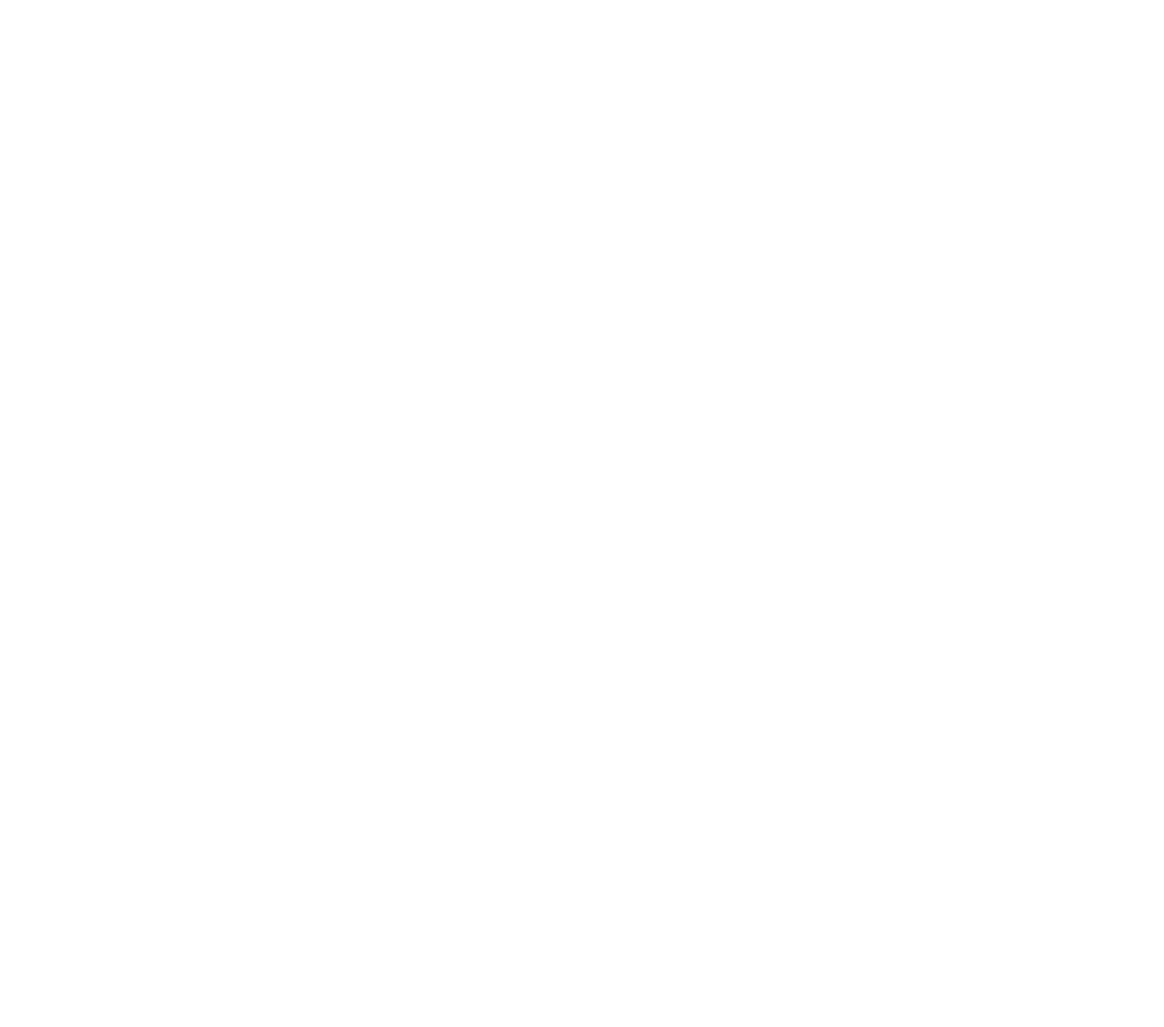
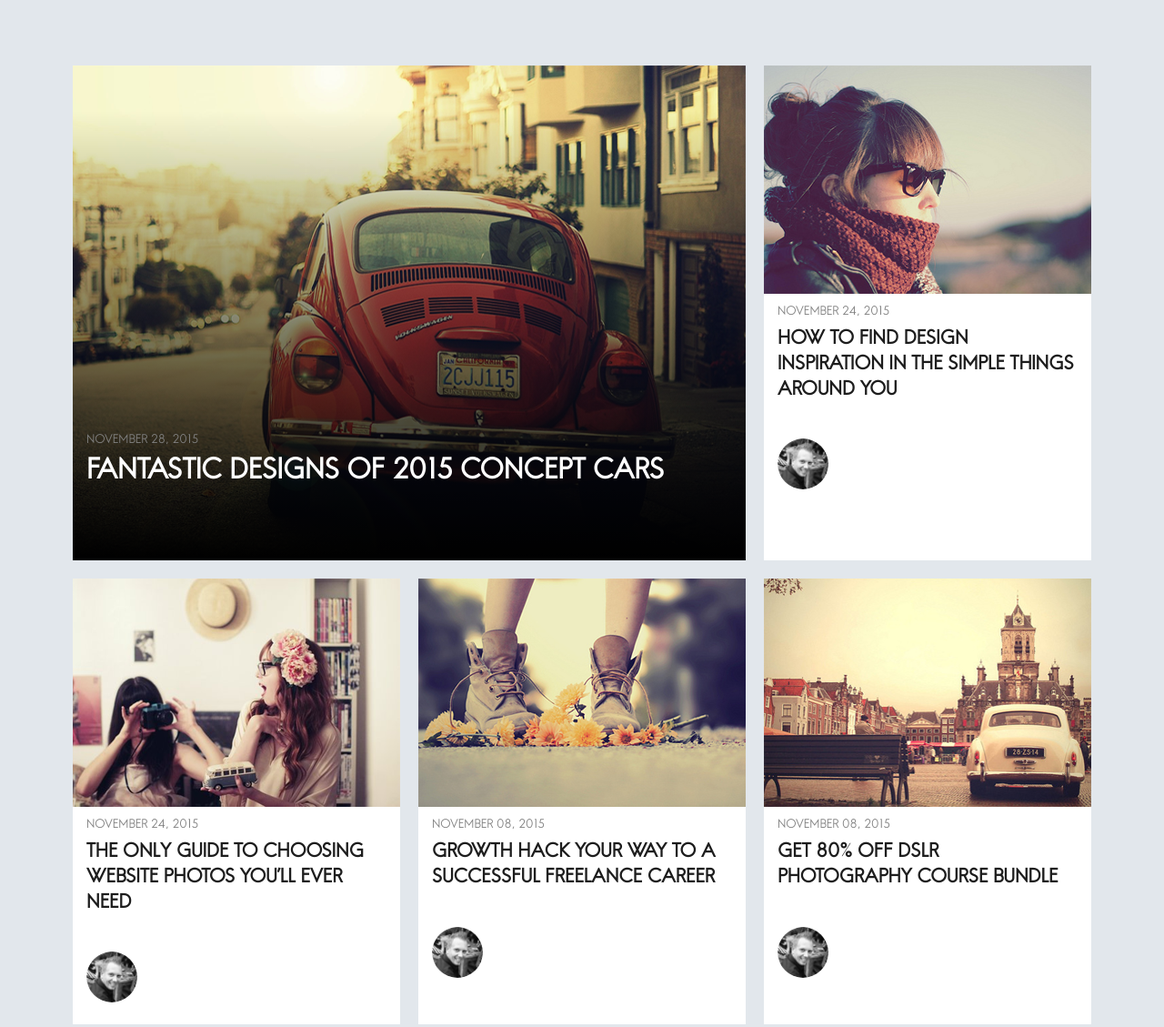
Before and after one commit to jekafr/blog-grid, a plain HTML site: page index.html in a window 1280 px wide. Shown: the whole page at 91% size. Before the commit the page ends 800 px from the top, so only its background shows below. Drawn offline with Linux system fonts and the light colour scheme.

Commit message:
almost all

```diff
--- a/css/style.css
+++ b/css/style.css
@@ -1 +1,126 @@
-d
+*{
+	box-sizing: border-box;
+}
+html{
+  font-size: 12px;
+}
+body{
+  font-family: hans_kendrick_3regular, sans-serif;
+  color: #1d1d1d;
+  margin: 0;
+  padding-top: 5.625vw;
+  font-size: 1rem;
+  background-color: #e2e7ec;
+}
+@font-face {
+    font-family: 'hans_kendrick_3regular';
+    src: url('../fonts/hanskendrick-regular-webfont.woff2') format('woff2'),
+         url('../fonts/hanskendrick-regular-webfont.woff') format('woff');
+    font-weight: normal;
+    font-style: normal;
+
+}
+.visually-hidden{
+   position: absolute !important;
+   clip: rect(1px 1px 1px 1px); /* IE6, IE7 */
+   clip: rect(1px, 1px, 1px, 1px);
+   padding:0 !important;
+   border:0 !important;
+   height: 1px !important;
+   width: 1px !important;
+   overflow: hidden;
+}
+a{
+  text-decoration: none;
+  color: inherit;
+}
+img{
+  display: inline-block;
+  max-width: 100%;
+  width: 100%;
+}
+.container{
+	max-width: 1140px;
+	padding: 0 10px;
+	margin: 0 auto;
+}
+.row{
+	display: flex;
+  flex-wrap: wrap;
+	margin: 0 -10px;
+}
+.col{
+	padding: 0 10px;
+  margin-bottom: 20px;
+  display: flex;
+}
+.article{
+  width: 100%;
+  background-color: #FFF;
+}
+.article__title{
+ line-height: 1.3636;
+ text-transform: uppercase;
+ font-size: 1.275rem;
+  margin: 0 0 2.06666em;
+}
+.article__time{
+  text-transform: uppercase;
+  font-size: 0.8123rem;
+  line-height: 2.3;
+  color: #818181;
+}
+.article_big{
+  position: relative;
+  flex-grow: 1;
+}
+.article_big:before{
+  content: "";
+  position: absolute;
+  top: 50px;
+  bottom: 0;
+  left: 0;
+  right: 0;
+  background-image: linear-gradient(transparent, rgba(0,0,0,1));
+}
+.article_big .article__info{
+  position: absolute;
+  left: 0;
+  bottom: 0;
+  width: 100%;
+  padding: 0 15px 20px;
+}
+.article__title_big{
+  font-size: 1.875rem;
+  color: #FFF;
+  line-height: 1.2;
+}
+.article__info{
+  padding: 0 15px 20px;
+  display: flex;
+  flex-direction: column;
+  justify-content: space-between;
+  align-items: flex-start;
+}
+
+.author__img{
+  width: 56px;
+  height: 56px;
+  border-radius: 50%;
+}
+
+
+
+
+@media screen and (min-width: 1023px) {
+  html{
+    font-size: 16px;
+  }
+.col{
+  width: 33.3333%;
+}
+.col_big{
+  width: auto;
+  flex-grow: 1;
+}
+}
--- a/index.html
+++ b/index.html
@@ -2,9 +2,106 @@
 <html lang="en">
 <head>
 	<meta charset="UTF-8">
-	<title>Document</title>
+	<title>Blog-grid</title>
+	<link rel="stylesheet" href="css/style.css">
+	<meta name="viewport" content="width=device-width, initial-scale=1">
 </head>
 <body>
+	<div class="container">
+		<section class="articles">
+			<h1 class="visually-hidden">Articles</h1>
 
+			<div class="row">
+				<div class="col col_big">
+					<div class="article article_big">
+						<img src="images/car.png" alt="vintage car" class="article__img__cover">
+						<div class="article__info">
+							<time class="article__time">
+								<a href="#">November 28, 2015</a>
+							</time>
+							<h2 class="article__title article__title_big">
+								<a href="#">Fantastic Designs Of 2015 Concept Cars</a>
+							</h2>
+						</div>
+					</div>
+				</div>
+				<div class="col">
+					<div class="article">
+						<img src="images/girl.png" alt="girl" class="article__img">
+
+						<div class="article__info">
+							<time class="article__time">
+								<a href="#">November 24, 2015</a>
+							</time>
+							<h2 class="article__title">
+								<a href="#">How To Find Design  Inspiration In The Simple  Things Around You</a>
+							</h2>
+							<div class="author">
+								<a href="#" class="author__link">
+								<img src="images/avatar.png" alt="avatar" class="author__img">
+								</a>
+							</div>
+						</div>
+					</div>
+				</div>
+				<div class="col">
+					<div class="article">
+						<img src="images/girls.png" alt="girls" class="article__img">
+						<div class="article__info">
+							<time class="article__time">
+								<a href="#">November 24, 2015</a>
+							</time>
+							<h2 class="article__title">
+								<a href="#">The Only Guide To  Choosing Website  Photos You’ll Ever Need </a>
+							</h2>
+							<div class="author">
+								<a href="#" class="author__link">
+								<img src="images/avatar.png" alt="avatar" class="author__img">
+								</a>
+							</div>
+						</div>
+					</div>
+				</div>
+				<div class="col">
+					<div class="article">
+						<img src="images/foot.png" alt="foot" class="article__img">
+						<div class="article__info">
+							<time class="article__time">
+								<a href="#">November 08, 2015</a>
+							</time>
+							<h2 class="article__title">
+								<a href="#">Growth Hack Your Way  to a Successful  Freelance Career</a>
+							</h2>
+							<div class="author">
+								<a href="#" class="author__link">
+								<img src="images/avatar.png" alt="avatar" class="author__img">
+								</a>
+							</div>
+						</div>
+					</div>
+				</div>
+				<div class="col">
+					<div class="article">
+						<img src="images/car2.png" alt="vintage car2" class="article__img">
+						<div class="article__info">
+							<time class="article__time">
+								<a href="#">November 08, 2015</a>
+							</time>
+							<h2 class="article__title">
+								<a href="#">Get 80% Off DSLR  Photography Course  Bundle</a>
+							</h2>
+							<div class="author">
+								<a href="#" class="author__link">
+								<img src="images/avatar.png" alt="avatar" class="author__img">
+								</a>
+							</div>
+						</div>
+					</div>
+				</div>
+
+			</div>
+
+		</section>
+	</div>
 </body>
 </html>
```
Also changed, not shown: fonts/hanskendrick-regular-webfont.woff (added), fonts/hanskendrick-regular-webfont.woff2 (added), images/avatar.png (added), images/car.png (added), images/car2.png (added), images/foot.png (added), images/girl.png (added), images/girls.png (added).
